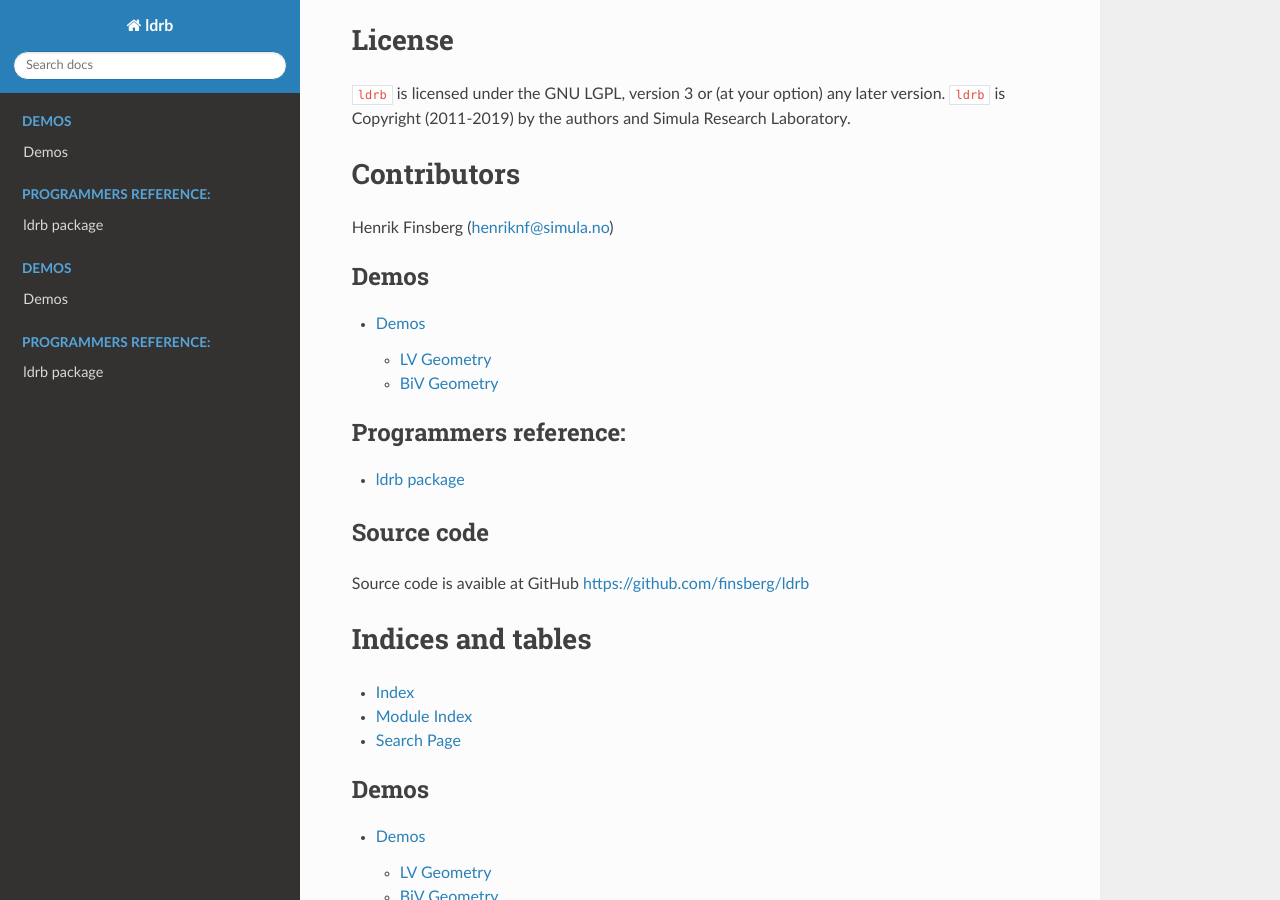
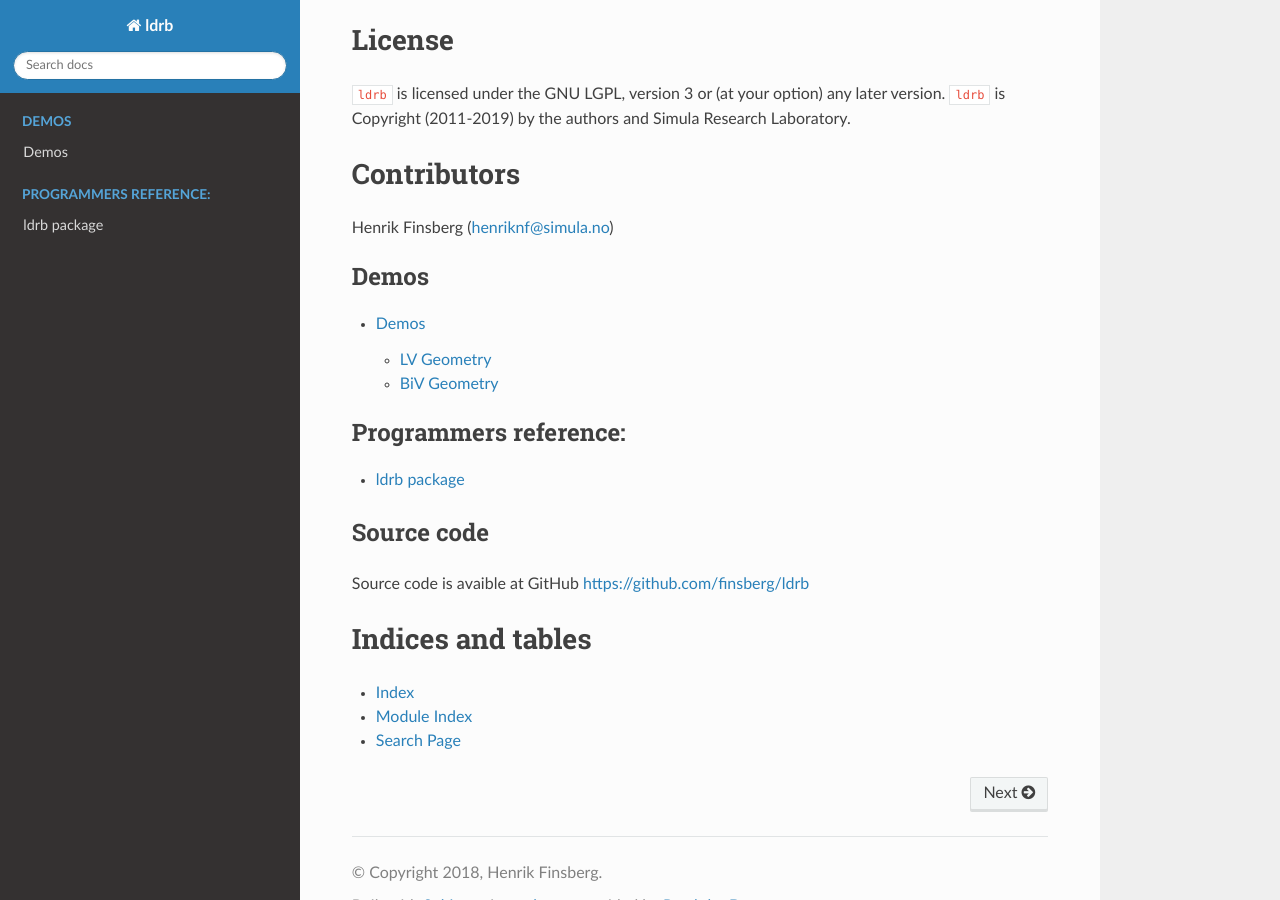
Before and after one commit to finsberg/ldrb, a Sphinx documentation site: the page built from docs/source/index.rst, in a window 1280 px wide and 900 px high, scrolled down 2291 px. Built offline with Sphinx 7.4.7 and the Read the Docs theme 2.0.0, drawn with Linux system fonts in a browser that asks for light colours.

Commit message:
Dot append to index.rst in conf.py

```diff
--- a/docs/source/conf.py
+++ b/docs/source/conf.py
@@ -15,43 +15,43 @@
 import os
 import sys
 from pathlib import Path
-from textwrap import dedent
+
+# from textwrap import dedent
 
 sys.path.insert(0, os.path.abspath("../.."))
 here = Path(__file__).parent
 
-with open(here.joinpath("index.rst"), "a+") as f:
-    f.write(
-        dedent(
-            """
-.. toctree::
-    :maxdepth: 2
-    :caption: Demos
+# with open(here.joinpath("index.rst"), "a+") as f:
+#     f.write(
+#         dedent(
+#             """
+# .. toctree::
+#     :maxdepth: 2
+#     :caption: Demos
 
-    demo
+#     demo
 
-.. toctree::
-   :maxdepth: 1
-   :caption: Programmers reference:
+# .. toctree::
+#    :maxdepth: 1
+#    :caption: Programmers reference:
 
-   ldrb
+#    ldrb
 
 
-Source code
------------
-Source code is avaible at GitHub https://github.com/finsberg/ldrb
+# Source code
+# -----------
+# Source code is avaible at GitHub https://github.com/finsberg/ldrb
 
 
+# Indices and tables
+# ==================
 
-Indices and tables
-==================
-
-* :ref:`genindex`
-* :ref:`modindex`
-* :ref:`search`
-"""
-        )
-    )
+# * :ref:`genindex`
+# * :ref:`modindex`
+# * :ref:`search`
+# """
+#         )
+#     )
 
 # -- Project information -----------------------------------------------------
 
```
